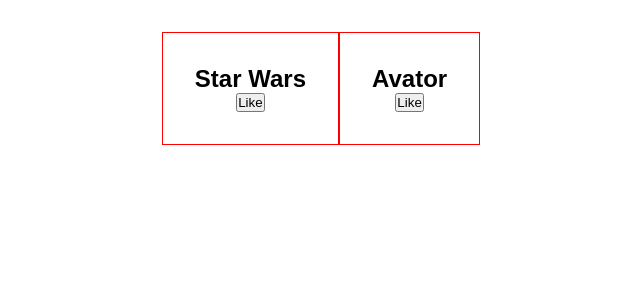
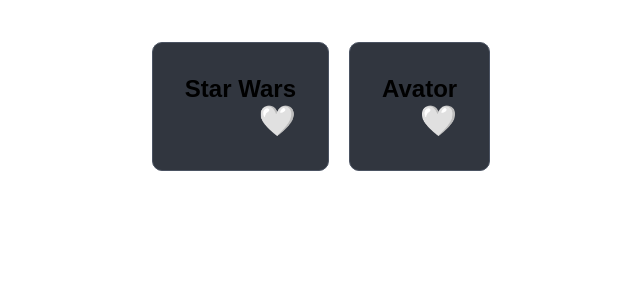
Before and after one commit to OkomoJacob/onstream, a React (Vite) app: page / in a window 1280 px wide. Shown: the top 300 px of the page, without its empty margins (319-959 px from the left). Built offline with nearby package versions, Linux system fonts and the light colour scheme.

Commit message:
Hooks: useEffect Hook

```diff
--- a/src/App.jsx
+++ b/src/App.jsx
@@ -1,12 +1,17 @@
-import { useState } from "react";
+import { useEffect, useState } from "react";
 import "./App.css";
 
 const Card = ({ title }) => {
   const [isLiked, setIsLiked] = useState(false);
+  useEffect(() => {
+    console.log(`${title} has been like: ${isLiked}`);
+  });
   return (
     <div className="card">
       <h2>{title}</h2>
-      <button onClick={() => setIsLiked(true)}>Like</button>
+      <button onClick={() => setIsLiked(!isLiked)}>
+        {isLiked ? "❤️" : "🤍"}
+      </button>
     </div>
   );
 };
--- a/src/index.css
+++ b/src/index.css
@@ -14,5 +14,19 @@
 }
 
 .card {
-  border: 1px solid red;
+  border: 1px solid #4b5362;
+  padding: 20px;
+  margin: 10px;
+  background-color: #31363f;
+  border-radius: 10px;
+  min-height: 100px;
 }
+
+button {
+  border: none;
+  font-size: 30px;
+  background-color: transparent;
+  width: 100%;
+  text-align: right;
+  cursor: pointer;
+}
```
